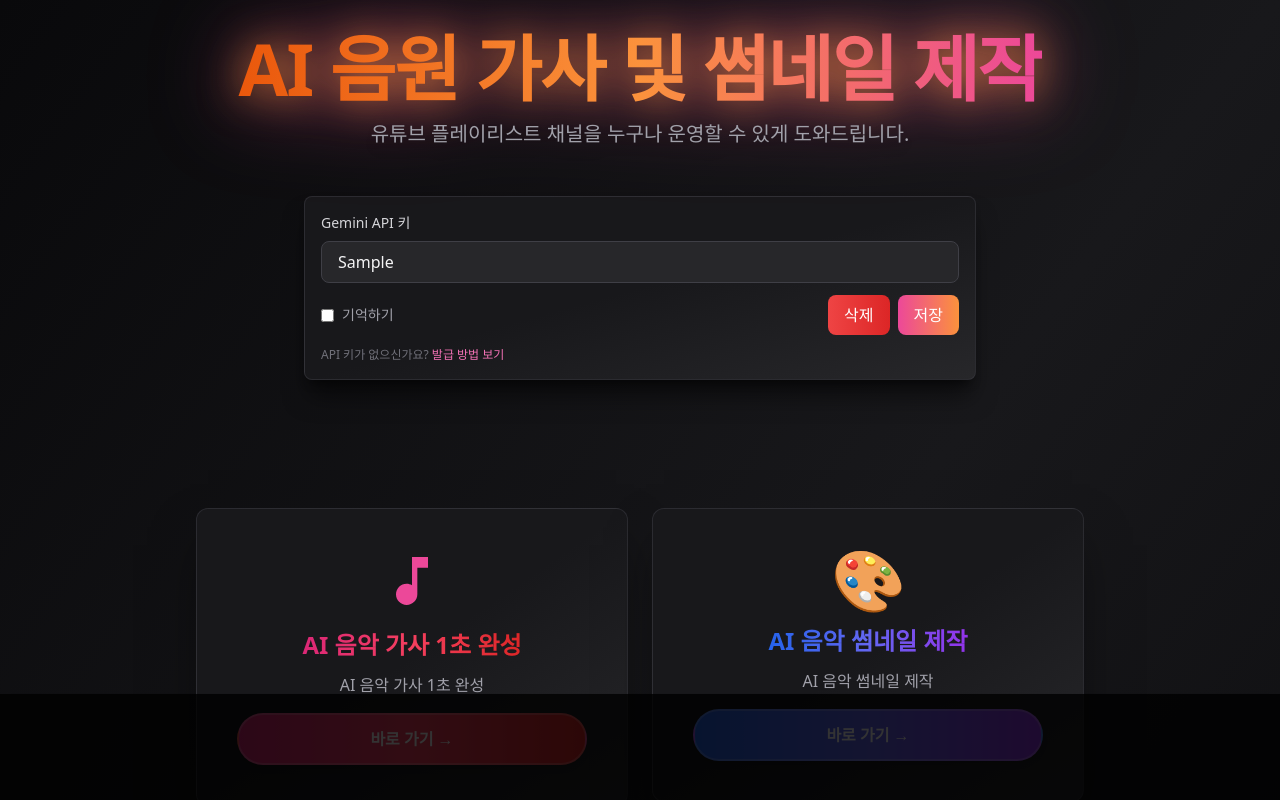
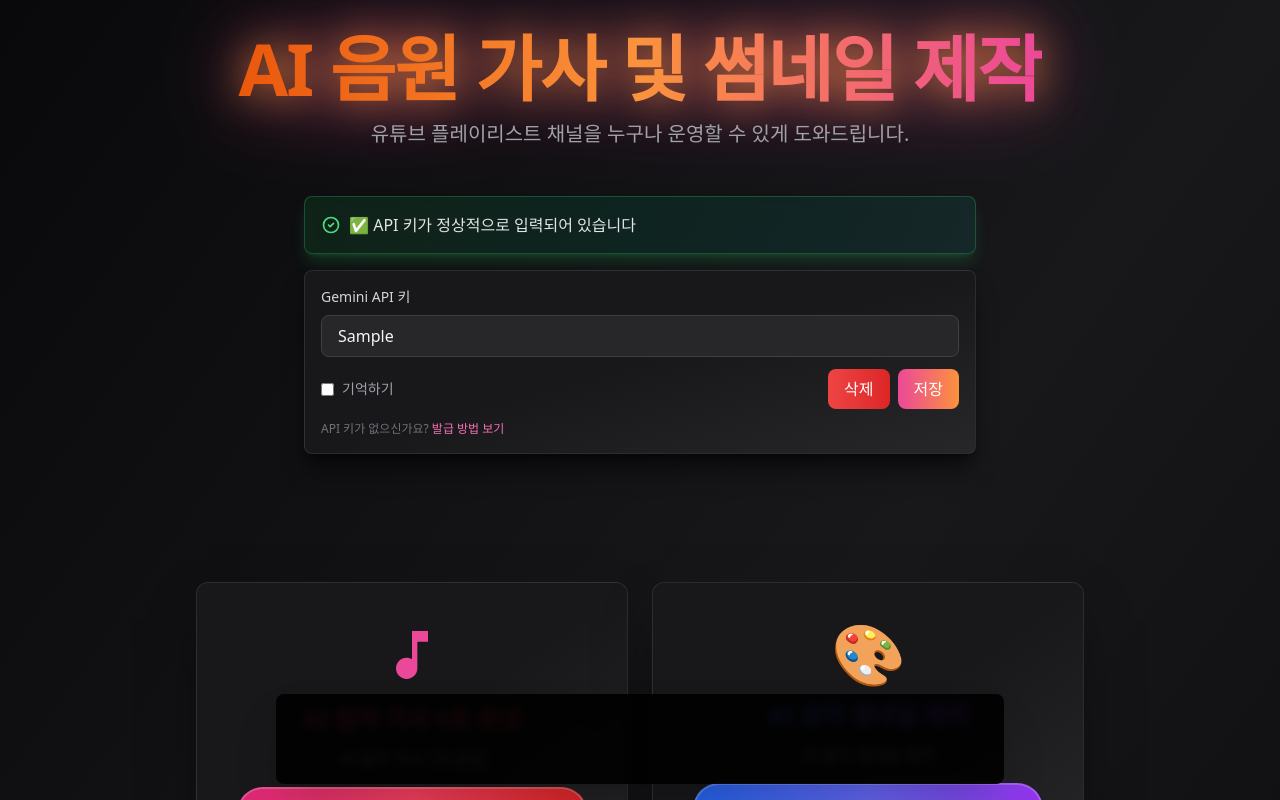
Before and after one commit to angibeom0985-arch/aimusic-l, a React (Vite) app: page / in a window 1280 px wide. Both pictures are taken after typing "Sample" into the empty fields and a click on the button "저장". Shown: the top 800 px of the page. Built offline with nearby package versions, Linux system fonts and the light colour scheme.

Commit message:
feat: API 키 입력 완료 안내 메시지 추가 및 앵커 광고 영역 최적화

```diff
--- a/components/ApiKeyManager.tsx
+++ b/components/ApiKeyManager.tsx
@@ -40,6 +40,29 @@ const ApiKeyManager: React.FC<ApiKeyManagerProps> = ({ onKeySet }) => {
   };
 
   return (
+    <div>
+      {savedKey && (
+        <div className="bg-gradient-to-r from-green-900/30 via-emerald-900/30 to-teal-900/30 border border-green-500/30 rounded-lg p-4 mb-4 shadow-lg shadow-green-500/20">
+          <div className="flex items-center gap-2">
+            <svg
+              className="w-5 h-5 text-green-400 drop-shadow-lg flex-shrink-0"
+              fill="none"
+              viewBox="0 0 24 24"
+              stroke="currentColor"
+            >
+              <path
+                strokeLinecap="round"
+                strokeLinejoin="round"
+                strokeWidth={2}
+                d="M9 12l2 2 4-4m6 2a9 9 0 11-18 0 9 9 0 0118 0z"
+              />
+            </svg>
+            <span className="text-zinc-200 font-medium">
+              ✅ API 키가 정상적으로 입력되어 있습니다
+            </span>
+          </div>
+        </div>
+      )}
       <form
         onSubmit={handleSubmit}
         className="bg-gradient-to-br from-zinc-900 via-zinc-900 to-zinc-800 border border-zinc-700/50 rounded-lg p-4 mb-4 shadow-xl shadow-black/50"
@@ -97,6 +120,7 @@ const ApiKeyManager: React.FC<ApiKeyManagerProps> = ({ onKeySet }) => {
         </a>
       </p>
     </form>
+    </div>
   );
 };
 
--- a/components/FloatingBanner.tsx
+++ b/components/FloatingBanner.tsx
@@ -43,9 +43,10 @@ const FloatingBanner: React.FC = () => {
 
   return (
     <div
-      className="fixed bottom-0 left-0 right-0 z-50 flex justify-center bg-black bg-opacity-80 py-2 shadow-lg"
+      className="fixed bottom-4 left-1/2 transform -translate-x-1/2 z-50 bg-black/90 rounded-lg shadow-2xl overflow-hidden backdrop-blur-sm"
       style={{
-        minHeight: isMobile ? "60px" : "100px",
+        width: isMobile ? "320px" : "728px",
+        height: isMobile ? "50px" : "90px",
         transition: "all 0.3s ease-in-out",
       }}
     >
@@ -53,8 +54,8 @@ const FloatingBanner: React.FC = () => {
         className="adsbygoogle"
         style={{
           display: "block",
-          width: isMobile ? "320px" : "728px",
-          height: isMobile ? "50px" : "90px",
+          width: "100%",
+          height: "100%",
         }}
         data-ad-client="ca-pub-2686975437928535"
         data-ad-slot="6106251761"
```
Lines whose indentation alone changed are shown as unchanged.
